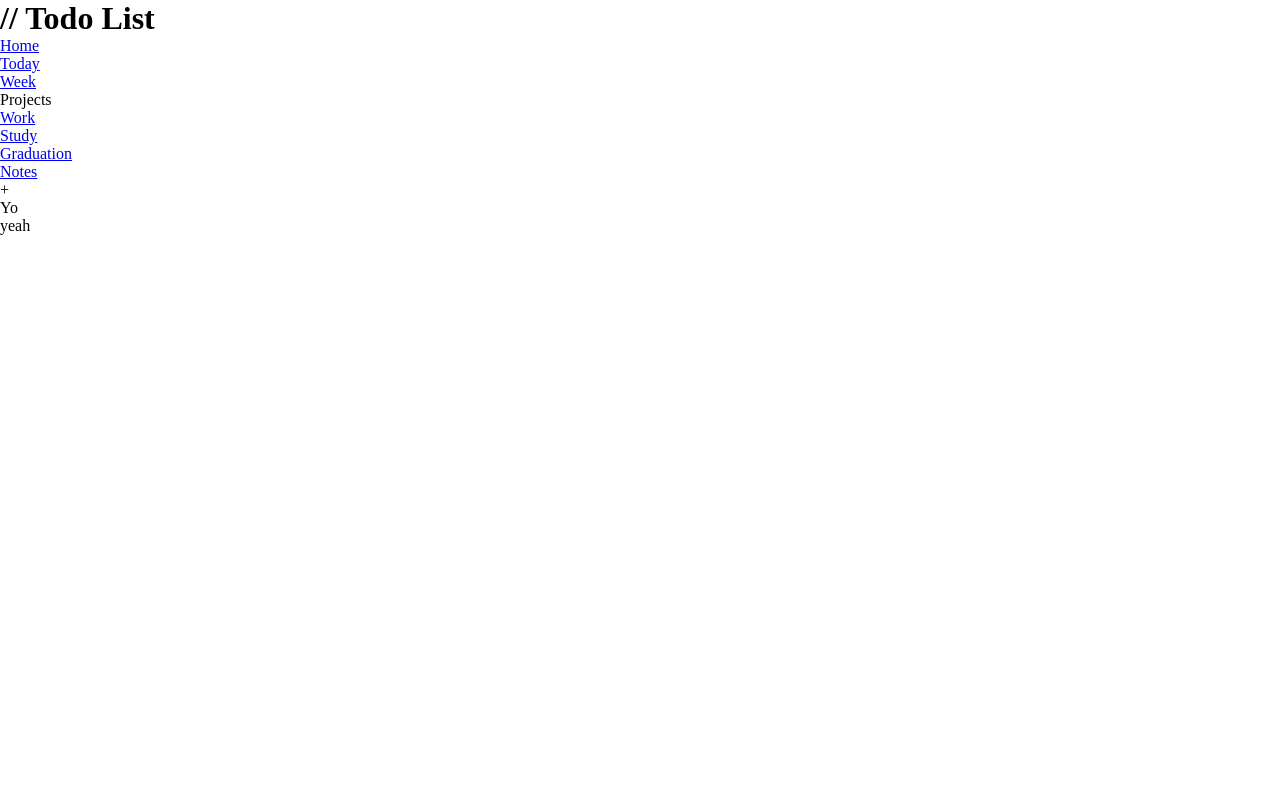
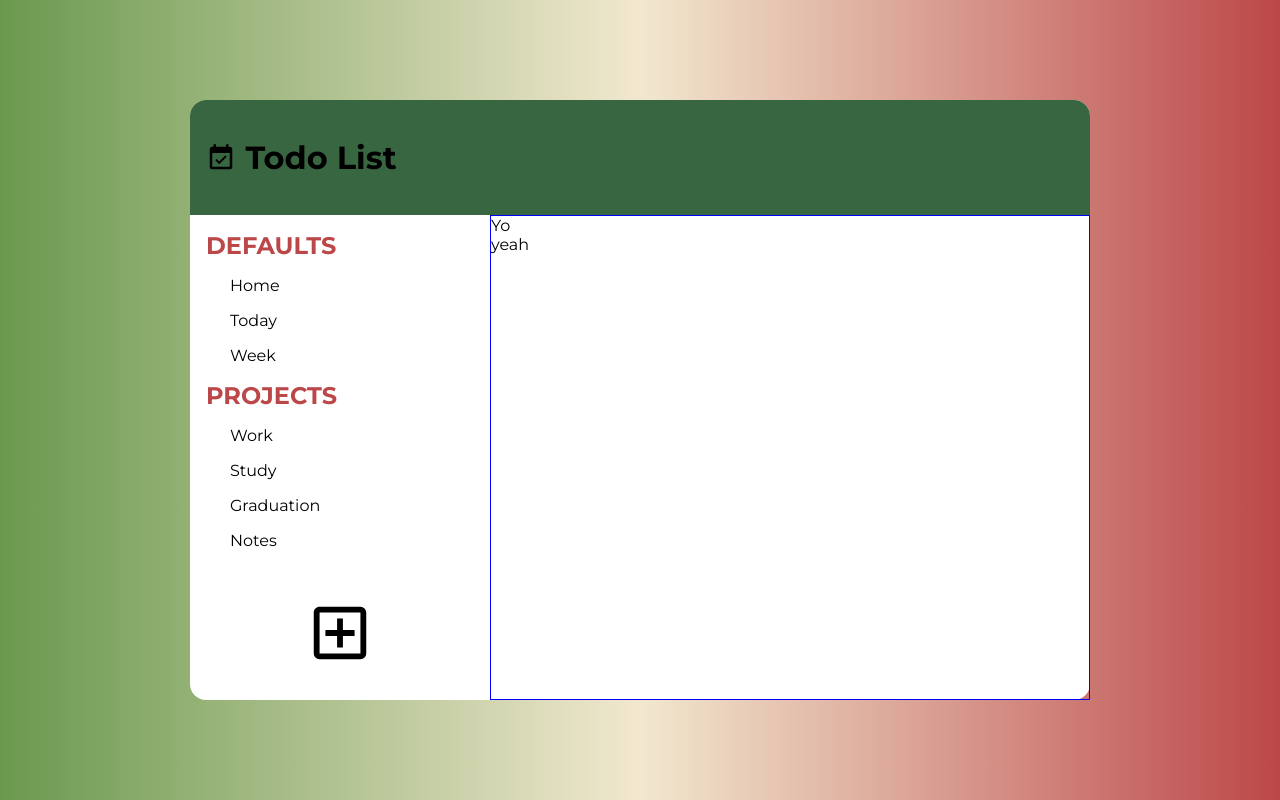
Before and after one commit to ColossalDemetr/project-todo-list, a website built with webpack: page index.html in a window 1280 px wide. Built offline with nearby package versions, Linux system fonts and the light colour scheme.

Commit message:
Add styles, images and visual structure to main points of the project

```diff
--- a/index.html
+++ b/index.html
@@ -5,24 +5,33 @@
     <meta name="viewport" content="width=device-width, initial-scale=1.0">
     <title>Todo List</title>
     <link rel="stylesheet" href="src/styles/main.css">
+    <link rel="stylesheet" href="src/styles/header.css">
+    <link rel="stylesheet" href="src/styles/sidebar.css">
+    <link rel="stylesheet" href="src/styles/todos.css">
+    <link rel="preconnect" href="https://fonts.googleapis.com">
+    <link rel="preconnect" href="https://fonts.gstatic.com" crossorigin>
+    <link href="https://fonts.googleapis.com/css2?family=Montserrat:ital,wght@0,100..900;1,100..900&display=swap" rel="stylesheet">
 </head>
 <body>
 
     <div class="wrapper">
 
         <header class="header">
-            <h1>// Todo List</h1>
+            <img src="images/logo.svg" alt="Todo-list">
+            <h1>Todo List</h1>
+
         </header>
 
         <aside class="sidebar">
             <ul class="sidebar-list">
+                <p class="paragraph-sidebar">DEFAULTS</p>
                 <li class="sidebar-list-item"><a href="###">Home</a></li>
                 <li class="sidebar-list-item"><a href="###">Today</a></li>
                 <li class="sidebar-list-item"><a href="###">Week</a></li>
 
-                <li class="sidebar-list-item">
-                    Projects
+                <li class="sidebar-list-item-inside">
                     <ul class="projects-list">
+                        <p class="paragraph-sidebar">PROJECTS</p>
                         <li class="sidebar-list-item"><a href="###">Work</a></li>
                         <li class="sidebar-list-item"><a href="###">Study</a></li>
                         <li class="sidebar-list-item"><a href="###">Graduation</a></li>
@@ -32,7 +41,9 @@
                 <li class="sidebar-list-item" id="notes"><a href="###">Notes</a></li>
             </ul>
 
-            <div class="new-todo">+</div>
+            <div class="img-wrapper">
+                <img src="/images/plus.svg" class="new-todo" id="add-todo-button" alt="plus-icon">
+            </div>
 
         </aside>
 
--- /dev/null
+++ b/src/styles/header.css
@@ -0,0 +1,21 @@
+.header {
+    grid-column: 1 / -1;
+
+
+    display: flex;
+    align-items: center;
+
+
+    border-radius: 1rem 1rem 0 0;
+
+    gap: 0.6rem;
+    padding: 1rem;
+    background-color: #386641;
+
+    /* border: 1px solid black; */
+}
+
+.header img {
+    width: 30px;
+    height: auto;
+}
--- a/src/styles/main.css
+++ b/src/styles/main.css
@@ -2,8 +2,34 @@
     box-sizing: border-box;
     margin: 0;
     padding: 0;
+    font-family: "Montserrat", sans-serif;
 }
 
 body {
     min-height: 100vh;
+
+    background: linear-gradient(0.25turn, #6a994e, #f2e8cf, #bc4749);
+
+    display: flex;
+    justify-content: center;
+    align-items: center;
+
 }
+
+.wrapper {
+    background-color: white;
+    /* border: 1px solid red; */
+
+    border-radius: 1rem;
+
+    width: 900px;
+    height: 600px;
+
+
+
+    /* Display */
+    display: grid;
+
+    grid-template-columns: 1fr 2fr;
+    grid-template-rows: 1fr 2fr;
+}
--- /dev/null
+++ b/src/styles/sidebar.css
@@ -0,0 +1,58 @@
+.sidebar {
+    grid-column: 1;
+
+    padding: 1rem;
+
+    display: grid;
+
+    gap: 2rem;
+}
+
+
+.paragraph-sidebar {
+    font-size: 1.5rem;
+    font-weight: bold;
+    color: #BC4749;
+}
+
+.img-wrapper {
+    display: flex;
+    justify-content: center;
+    align-items: center;
+
+    padding: 1rem;
+}
+
+#add-todo-button {
+    height: 70px;
+    width: auto;
+
+    border-radius: 1.5rem;
+    transition: background-color 0.3s ease;
+}
+
+#add-todo-button:hover {
+    background-color: rgb(202, 199, 199);
+
+}
+
+.sidebar ul {
+    list-style: none;
+
+
+    display: flex;
+    flex-direction: column;
+
+
+    gap: 1rem;
+}
+
+.sidebar a {
+    text-decoration: none;
+    color: inherit;
+    cursor: pointer;
+}
+
+.sidebar-list-item {
+    padding-left: 1.5rem;
+}
--- /dev/null
+++ b/src/styles/todos.css
@@ -0,0 +1,6 @@
+.main-content {
+    border: 1px solid  blue
+
+
+
+}
```
Also changed, not shown: images/logo.svg (added), images/plus.svg (added).
